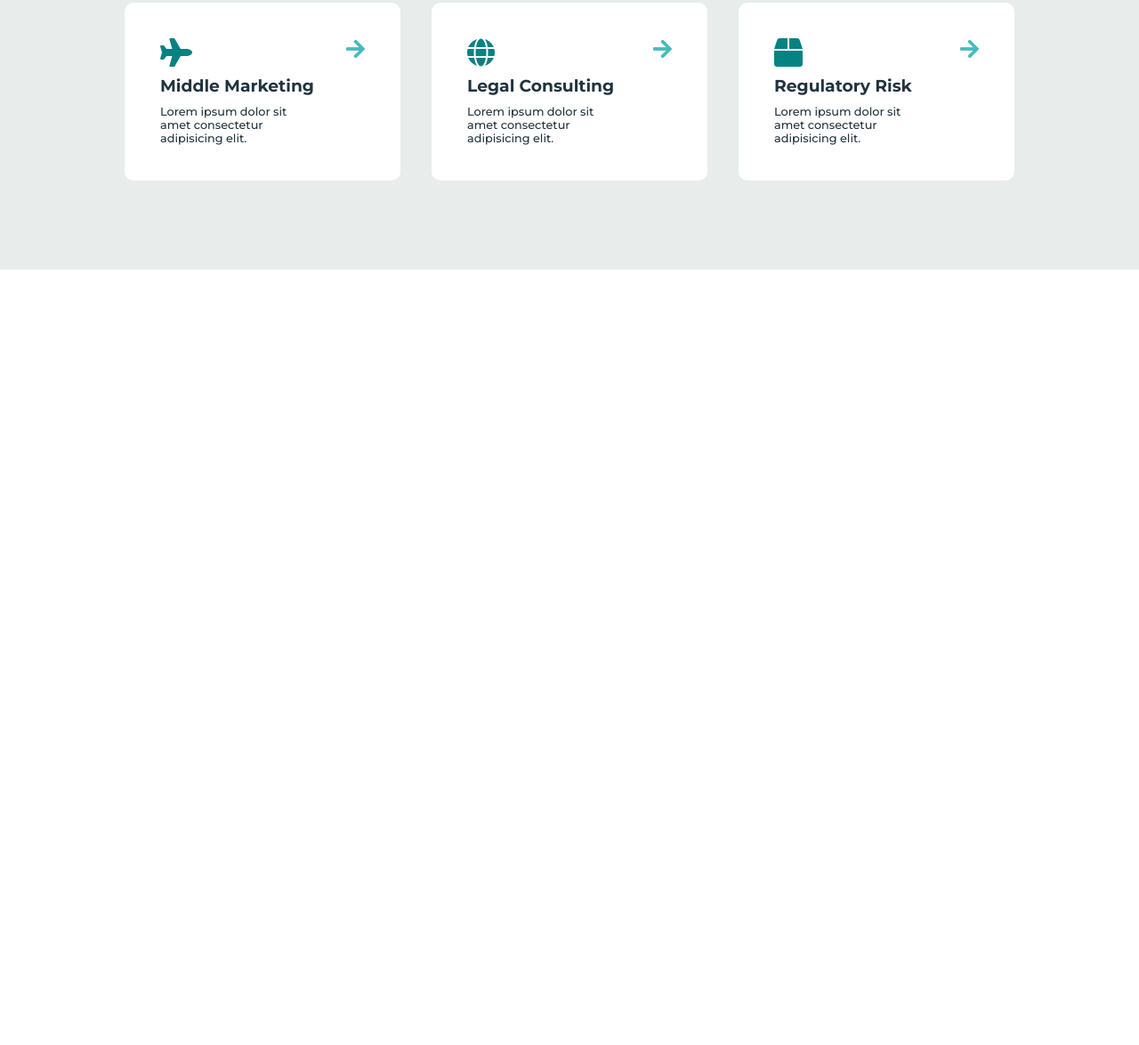
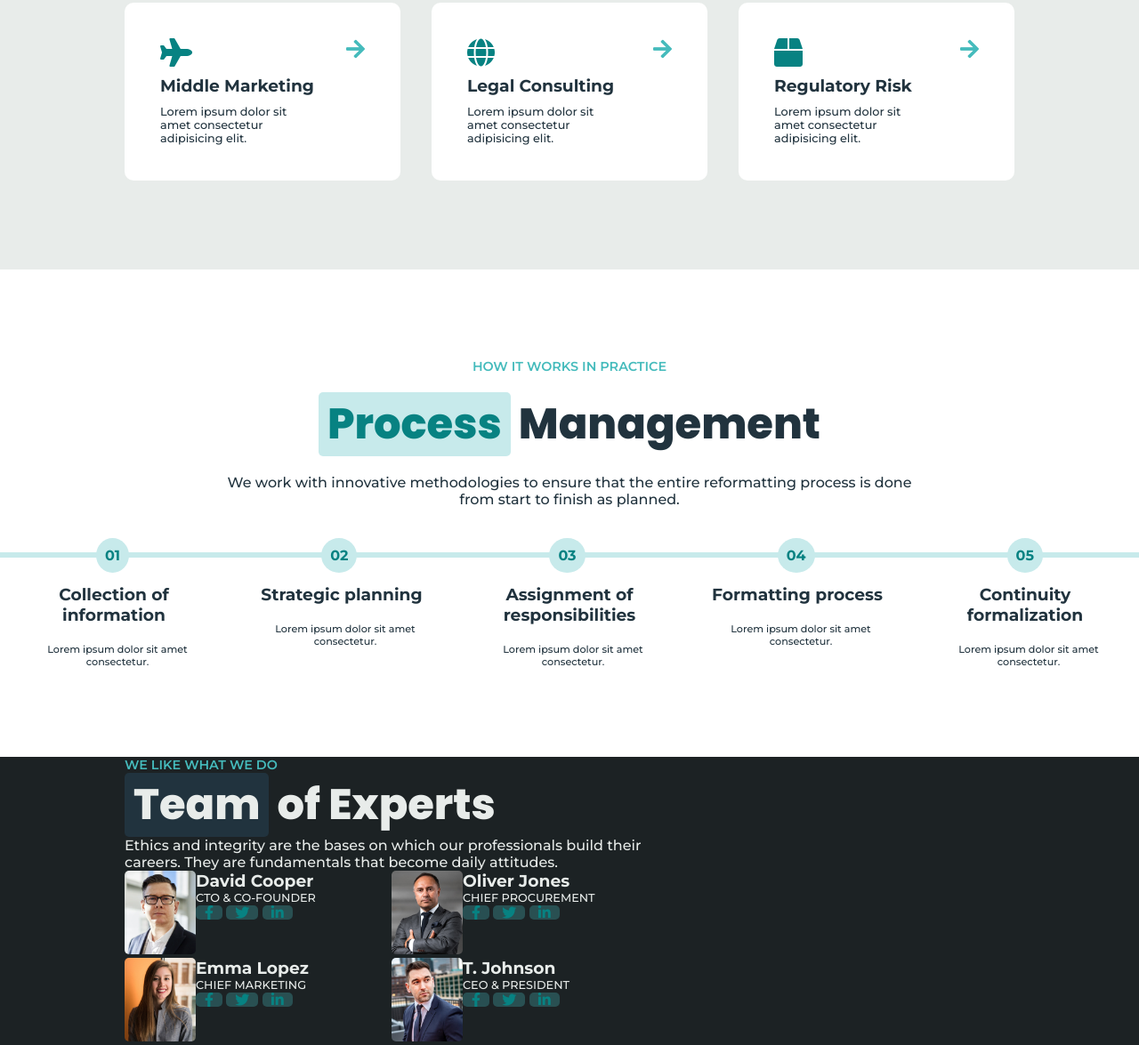
Before and after one commit to diego-scano/proj-html-vuejs, a website: page index.html in a window 1280 px wide. Shown: the part 1812-2987 px from the top of the page at 89% size. Before the commit the page ends 2115 px from the top, so only its background shows below. Drawn offline with nearby package versions, Linux system fonts and the light colour scheme.

Commit message:
section 5

```diff
--- a/index.html
+++ b/index.html
@@ -12,6 +12,7 @@
   <body>
 
     <div id="root">
+
       <header>
         <div class="header container">
           <div class="header-left">
@@ -153,6 +154,108 @@
         </div>
       </div>
 
+      <div class="management-section">
+        <div class="management-section-content">
+          <div class="pre-title">HOW IT WORKS IN PRACTICE</div>
+          <h1><div class="lightblue-bubble">Process</div> Management</h1>
+          <p>We work with innovative methodologies to ensure that the entire reformatting process is done from start to finish as planned.</p>
+          <div class="row">
+            <div>01</div>
+            <div>02</div>
+            <div>03</div>
+            <div>04</div>
+            <div>05</div>
+          </div>
+          <div class="row-description">
+            <div>
+              <h3>Collection of information</h3>
+              <p>Lorem ipsum dolor sit amet consectetur.</p>
+            </div>
+            <div>
+              <h3>Strategic planning</h3>
+              <p>Lorem ipsum dolor sit amet consectetur.</p>
+            </div>
+            <div>
+              <h3>Assignment of responsibilities</h3>
+              <p>Lorem ipsum dolor sit amet consectetur.</p>
+            </div>
+            <div>
+              <h3>Formatting process</h3>
+              <p>Lorem ipsum dolor sit amet consectetur.</p>
+            </div>
+            <div>
+              <h3>Continuity formalization</h3>
+              <p>Lorem ipsum dolor sit amet consectetur.</p>
+            </div>
+          </div>
+        </div>
+      </div>
+
+      <div class="team-section">
+        <div class="team-section-content container">
+          <div class="pre-title">WE LIKE WHAT WE DO</div>
+          <div class="team-section-sub">
+            <div class="team-section-sub-left">
+              <h1><div class="darkblue-bubble">Team</div> of Experts</h1>
+              <p>Ethics and integrity are the bases on which our professionals build their careers. They are fundamentals that become daily attitudes.</p>
+              <div class="team-photos">
+                <div class="team-container">
+                  <div class="photo">
+                    <img src="img/team-1.jpg" alt="">
+                  </div>
+                  <div class="name">
+                    <h3>David Cooper</h3>
+                    <p>CTO & CO-FOUNDER</p>
+                    <i class="fab fa-facebook-f lightblue-bubble"></i>
+                    <i class="fab fa-twitter lightblue-bubble"></i>
+                    <i class="fab fa-linkedin-in lightblue-bubble"></i>
+                  </div>
+                </div>
+                <div class="team-container">
+                  <div class="photo">
+                    <img src="img/team-3.jpg" alt="">
+                  </div>
+                  <div class="name">
+                    <h3>Oliver Jones</h3>
+                    <p>CHIEF PROCUREMENT</p>
+                    <i class="fab fa-facebook-f lightblue-bubble"></i>
+                    <i class="fab fa-twitter lightblue-bubble"></i>
+                    <i class="fab fa-linkedin-in lightblue-bubble"></i>
+                  </div>
+                </div>
+                <div class="team-container">
+                  <div class="photo">
+                    <img src="img/team-2.jpg" alt="">
+                  </div>
+                  <div class="name">
+                    <h3>Emma Lopez</h3>
+                    <p>CHIEF MARKETING</p>
+                    <i class="fab fa-facebook-f lightblue-bubble"></i>
+                    <i class="fab fa-twitter lightblue-bubble"></i>
+                    <i class="fab fa-linkedin-in lightblue-bubble"></i>
+                  </div>
+                </div>
+                <div class="team-container">
+                  <div class="photo">
+                    <img src="img/team-4.jpg" alt="">
+                  </div>
+                  <div class="name">
+                    <h3>T. Johnson</h3>
+                    <p>CEO & PRESIDENT</p>
+                    <i class="fab fa-facebook-f lightblue-bubble"></i>
+                    <i class="fab fa-twitter lightblue-bubble"></i>
+                    <i class="fab fa-linkedin-in lightblue-bubble"></i>
+                  </div>
+                </div>
+              </div>
+            </div>
+            <div class="team-section-sub-right">
+
+            </div>
+          </div>
+        </div>
+      </div>
+
     </div>
 
     <script src="js/script.js" charset="utf-8"></script>
--- a/src/_colors.scss
+++ b/src/_colors.scss
@@ -1,6 +1,7 @@
 $main-blue: #21333e;
 $custom-white: #e8ecea;
 $transparent-lightblue: rgba(69, 187, 188, .3);
+$not-trasparent-lightblue: #c7eaeb;
 $light-blue: #45bbbc;
 $dark-blue: #078282;
 $custom-black: #1c2224;
--- a/src/app.scss
+++ b/src/app.scss
@@ -56,6 +56,7 @@ h3 {
 
 .lightblue-bubble {
   background-color: $transparent-lightblue;
+  color: $dark-blue;
 }
 
 header {
@@ -234,10 +235,6 @@ header {
   color: $main-blue;
   padding: 100px 0;
 
-  .lightblue-bubble {
-    color: $dark-blue;
-  }
-
   h1 {
     margin: 20px 0;
     font-size: 3em;
@@ -294,3 +291,100 @@ header {
     }
   }
 }
+
+.management-section {
+  color: $main-blue;
+  padding: 100px 0;
+
+  &-content {
+    text-align: center;
+
+    h1 {
+      font-size: 3em;
+      margin: 20px 0;
+    }
+
+    p {
+      width: 800px;
+      margin: 0 auto;
+    }
+
+    .row {
+      height: 6px;
+      background-color: $transparent-lightblue;
+      display: flex;
+      align-items: center;
+      justify-content: space-around;
+      margin-top: 50px;
+
+      div {
+        background-color: $not-trasparent-lightblue;
+        padding: 10px;
+        border-radius: 50%;
+        z-index: 1;
+        color: $dark-blue;
+        font-weight: 800;
+      }
+    }
+
+    .row-description {
+      display: flex;
+      justify-content: space-around;
+
+      div {
+        width: 15%;
+
+        h3 {
+          margin: 30px 0 20px 0;
+        }
+
+        p {
+          font-size: .7em;
+          width: 200px;
+        }
+      }
+    }
+  }
+}
+
+.team-section {
+  background-color: $custom-black;
+  color: $custom-white;
+
+  h1 {
+    font-size: 3em;
+  }
+
+  .team-section-sub {
+    display: flex;
+    justify-content: space-between;
+
+    &-left {
+      width: 60%;
+    }
+
+    &-right {
+      width: 40%;
+    }
+
+    img {
+      width: 80px;
+      border-radius: 5px;
+    }
+
+    .team-photos {
+      display: flex;
+      flex-wrap: wrap;
+      justify-content: space-between;
+
+      .team-container {
+        display: flex;
+        width: 300px;
+
+        p {
+          font-size: .8em;
+        }
+      }
+    }
+  }
+}
```
Also changed, not shown: dist/app.css.
